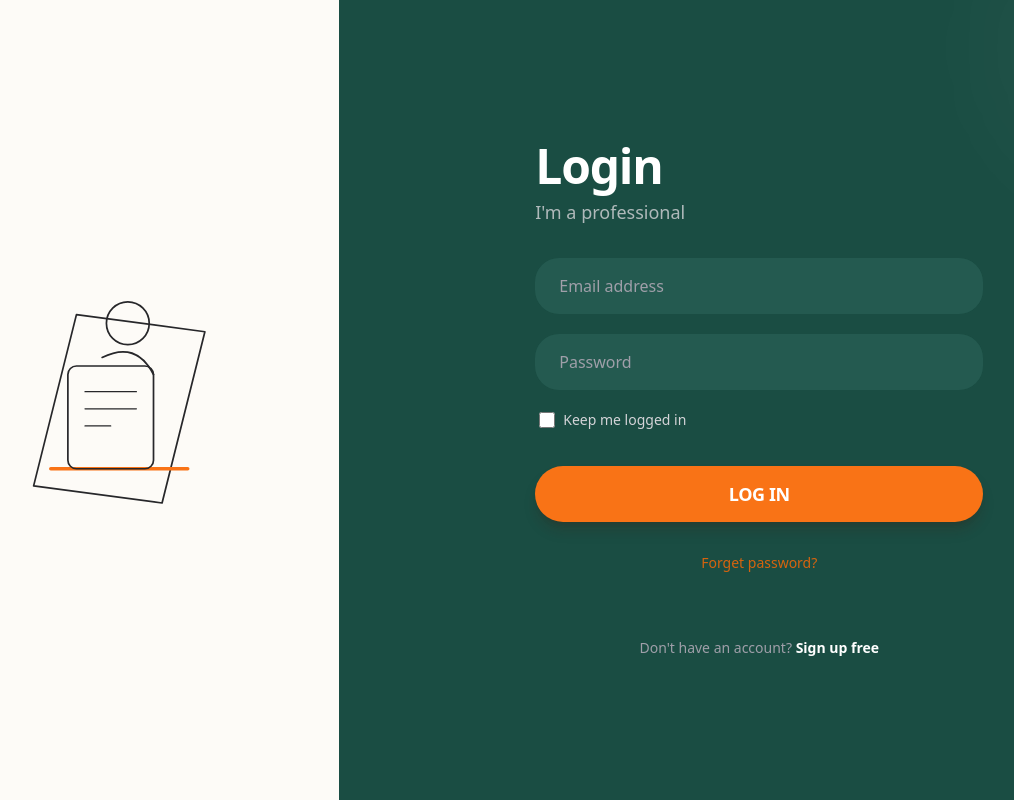
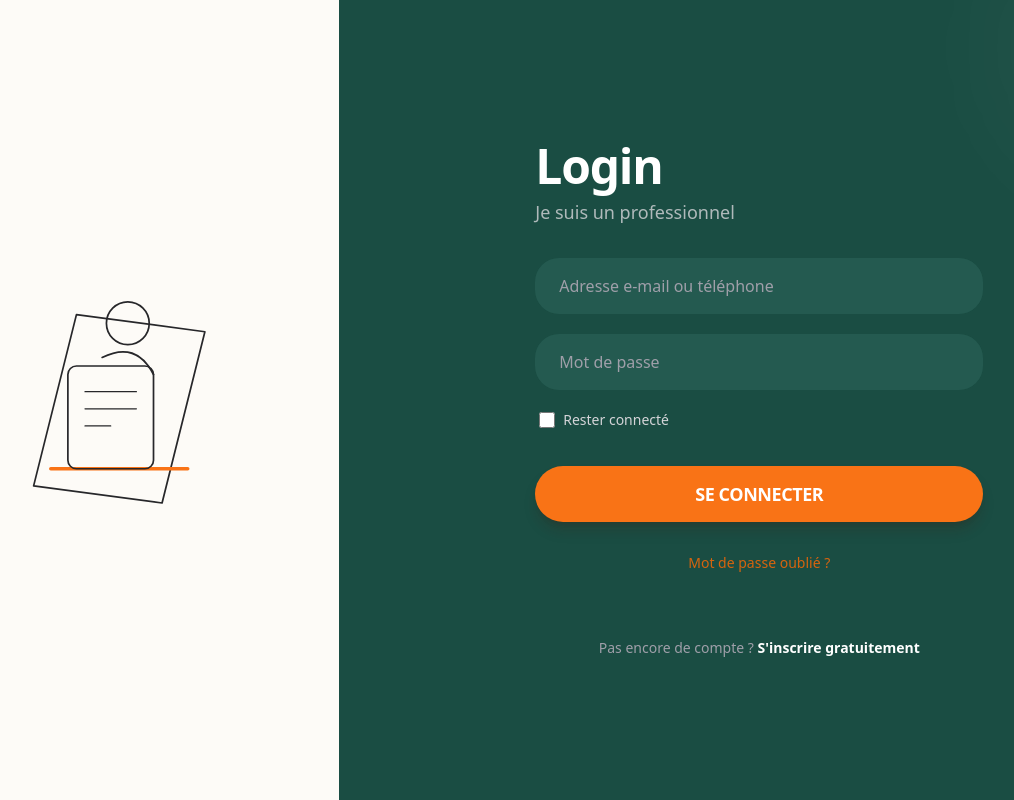
Before and after one commit to jootiyasarl/jootiya, a Next.js app: page /login in a window 1280 px wide. Shown: the whole page, without its empty margins (100-1114 px from the left). Built offline with nearby package versions, Linux system fonts and the light colour scheme; no server answers.

Commit message:
Localization: Translated new professional login page to French

```diff
--- a/src/app/login/page.tsx
+++ b/src/app/login/page.tsx
@@ -9,7 +9,7 @@ import { createSupabaseServerClient, setAuthSession } from "@/lib/supabase-serve
 import { ShieldCheck, Lock, ChevronLeft, Mail } from "lucide-react";
 
 export const metadata: Metadata = {
-  title: "تسجيل الدخول | Jootiya",
+  title: "Connexion | Jootiya",
 };
 
 interface LoginPageProps {
@@ -29,7 +29,7 @@ async function loginAction(formData: FormData) {
 
   if (typeof identifier !== "string" || typeof password !== "string") {
     const params = new URLSearchParams();
-    params.set("error", "يرجى إدخال رقم الهاتف أو الإيميل وكلمة السر.");
+    params.set("error", "Veuillez entrer votre email/téléphone et mot de passe.");
     redirect(`/login?${params.toString()}`);
   }
 
@@ -51,7 +51,7 @@ async function loginAction(formData: FormData) {
 
   if (error || !data.session) {
     const params = new URLSearchParams();
-    params.set("error", "بيانات الدخول غير صحيحة.");
+    params.set("error", "Identifiants incorrects.");
     redirect(`/login?${params.toString()}`);
   }
 
@@ -99,7 +99,7 @@ export default async function LoginPage({ searchParams }: LoginPageProps) {
         <div className="w-full max-w-md space-y-8 relative z-10 text-left" dir="ltr">
           <div className="space-y-2">
             <h1 className="text-5xl font-bold text-white tracking-tight">Login</h1>
-            <p className="text-zinc-300/80 text-lg font-medium">I'm a professional</p>
+            <p className="text-zinc-300/80 text-lg font-medium">Je suis un professionnel</p>
           </div>
 
           {error && (
@@ -117,7 +117,7 @@ export default async function LoginPage({ searchParams }: LoginPageProps) {
                 id="identifier"
                 name="identifier"
                 type="text"
-                placeholder="Email address"
+                placeholder="Adresse e-mail ou téléphone"
                 required
                 className="h-14 px-6 rounded-xl bg-[#245a50] border-none text-white placeholder:text-zinc-400 focus:ring-2 focus:ring-orange-500/50 transition-all text-base font-medium"
               />
@@ -128,7 +128,7 @@ export default async function LoginPage({ searchParams }: LoginPageProps) {
                 id="password"
                 name="password"
                 type="password"
-                placeholder="Password"
+                placeholder="Mot de passe"
                 required
                 className="h-14 px-6 rounded-xl bg-[#245a50] border-none text-white placeholder:text-zinc-400 focus:ring-2 focus:ring-orange-500/50 transition-all text-base font-medium"
               />
@@ -140,29 +140,29 @@ export default async function LoginPage({ searchParams }: LoginPageProps) {
                 id="remember"
                 className="w-4 h-4 rounded border-none bg-[#245a50] text-orange-600 focus:ring-offset-[#1a4d43]"
               />
-              <label htmlFor="remember" className="text-sm text-zinc-300 font-medium">Keep me logged in</label>
+              <label htmlFor="remember" className="text-sm text-zinc-300 font-medium">Rester connecté</label>
             </div>
 
             <div className="pt-4">
               <SubmitButton
-                label="Log in"
-                loadingLabel="Logging in..."
+                label="Se connecter"
+                loadingLabel="Connexion..."
                 className="w-full h-14 text-lg font-bold rounded-2xl bg-[#f97316] hover:bg-[#ea580c] text-white shadow-lg shadow-orange-950/20 transition-all active:scale-[0.98]"
               />
             </div>
 
             <div className="text-center pt-2">
               <Link href="/forgot-password" title="Réinitialiser" className="text-sm font-medium text-orange-500/80 hover:text-orange-400 transition-colors underline-offset-4 hover:underline">
-                Forget password?
+                Mot de passe oublié ?
               </Link>
             </div>
           </form>
 
           <div className="pt-8 text-center">
             <p className="text-zinc-400 text-sm font-medium">
-              Don't have an account?{' '}
+              Pas encore de compte ?{' '}
               <Link href="/register" className="text-white hover:text-orange-400 font-bold transition-colors">
-                Sign up free
+                S'inscrire gratuitement
               </Link>
             </p>
           </div>
```
